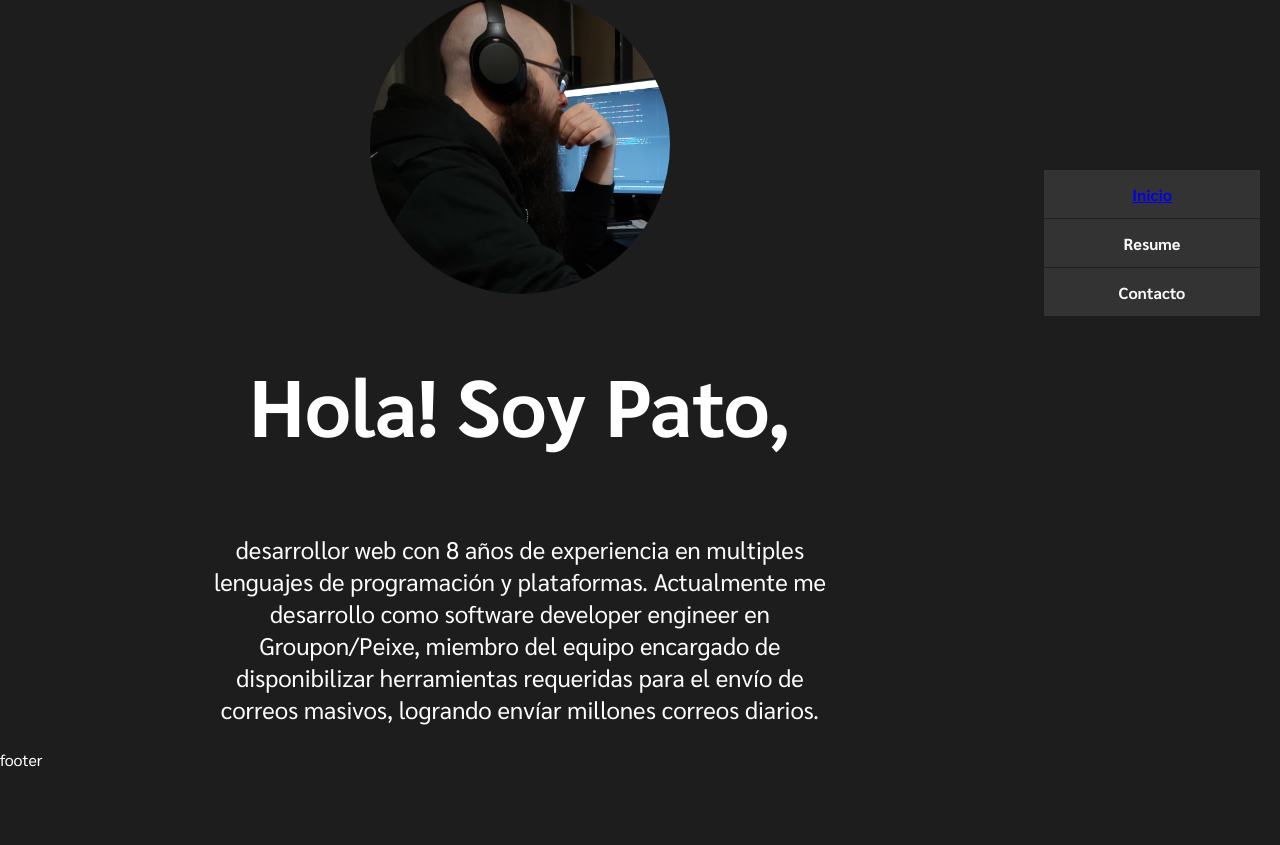
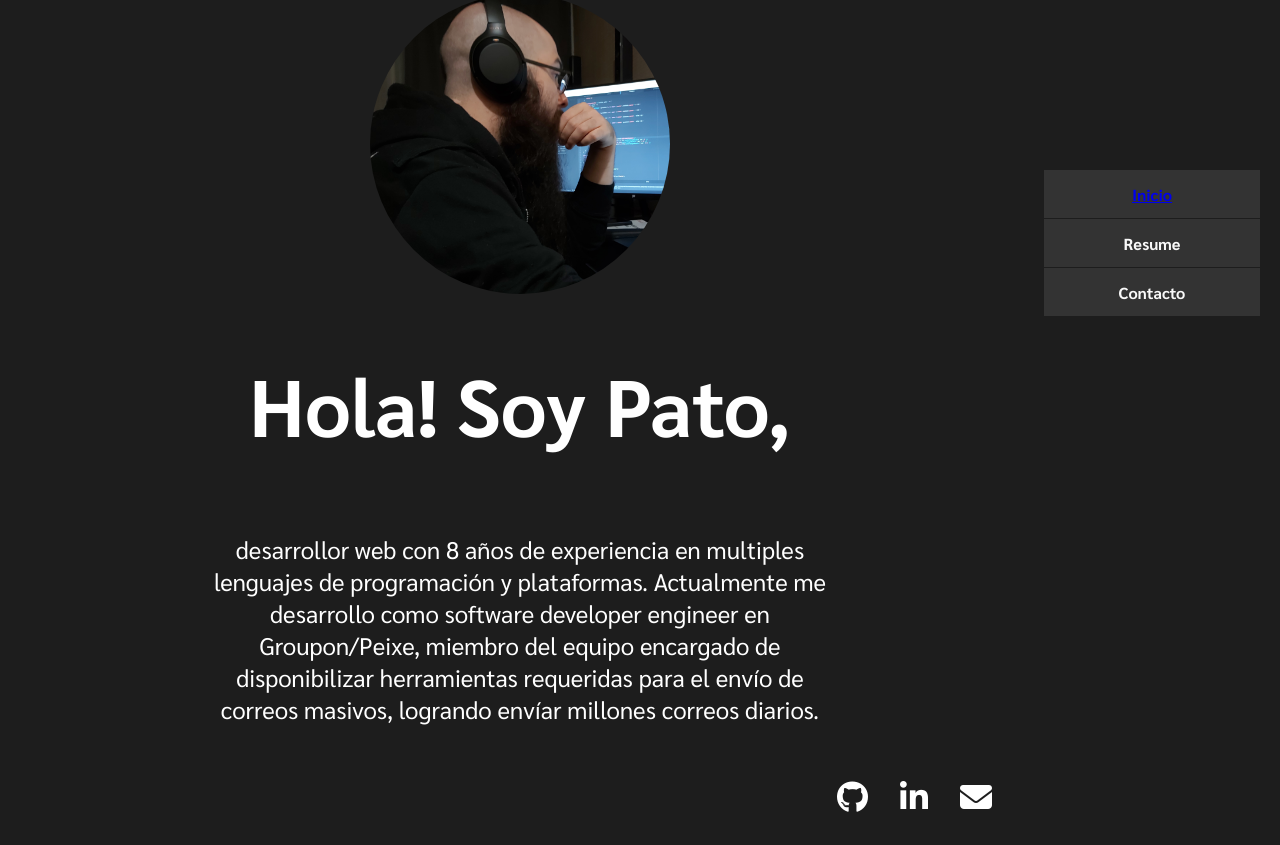
Before and after one commit to pagondel/personal-site, a React (Create React App) app: page / in a window 1280 px wide. Shown: the part 150-995 px from the top of the page. Before the commit the page ends 947 px from the top, so only its background shows below. Built offline with nearby package versions, Linux system fonts and the light colour scheme.

Commit message:
* Adds footer (#7)

```diff
--- /dev/null
+++ b/src/components/Footer/Footer.js
@@ -0,0 +1,25 @@
+import React from 'react';
+
+import data from '../../data/footer';
+import FooterItem from './FooterLink/FooterItem';
+import styles from './Footer.module.scss';
+
+const footer = () => {
+  const items = data.items.map((item) => (
+    <li key={Math.random()}>
+      <FooterItem
+        uri={item.uri}
+        icon={item.icon}
+        type={item.type}
+      />
+    </li>
+  ));
+
+  return (
+    <ul className={styles.Footer}>
+      {items}
+    </ul>
+  );
+};
+
+export default footer;
--- /dev/null
+++ b/src/components/Footer/Footer.module.scss
@@ -0,0 +1,11 @@
+.Footer {
+  display: flex;
+  justify-content: flex-end;
+  align-items: center;
+  list-style: none;
+  margin: 2rem 2rem;
+
+  li {
+    margin: 0 1rem;
+  }
+}
--- /dev/null
+++ b/src/components/Footer/FooterLink/FooterItem.js
@@ -0,0 +1,32 @@
+import React from 'react';
+import PropTypes from 'prop-types';
+
+import styles from './FooterItem.module.scss';
+
+const footerLink = (props) => {
+  const {
+    uri,
+    icon,
+    type,
+  } = props;
+
+  let item;
+
+  switch (type) {
+    case 'link':
+      item = <a className={styles.Link} href={uri} target="_blank" rel="noopener noreferrer">{icon}</a>;
+      break;
+    default:
+      item = null;
+  }
+
+  return item;
+};
+
+footerLink.propTypes = {
+  uri: PropTypes.string.isRequired,
+  icon: PropTypes.element.isRequired,
+  type: PropTypes.string.isRequired,
+};
+
+export default footerLink;
--- /dev/null
+++ b/src/components/Footer/FooterLink/FooterItem.module.scss
@@ -0,0 +1,5 @@
+@import '../../../styles/_variables';
+
+.Link {
+  color: $white;
+}
--- a/src/containers/Layout/Layout.js
+++ b/src/containers/Layout/Layout.js
@@ -5,6 +5,7 @@ import styles from './Layout.module.scss';
 import SiteInfo from '../../data/site-info';
 import Nav from '../../components/Nav/Nav';
 import Home from '../../components/Home/Home';
+import Footer from '../../components/Footer/Footer';
 
 class Layout extends Component {
   constructor(props) {
@@ -30,7 +31,9 @@ class Layout extends Component {
         <main className={styles.Content}>
           <Home />
         </main>
-        <footer className={styles.Footer}>footer</footer>
+        <footer className={styles.Footer}>
+          <Footer />
+        </footer>
       </div>
     );
   }
--- a/src/containers/Layout/Layout.module.scss
+++ b/src/containers/Layout/Layout.module.scss
@@ -8,7 +8,7 @@
     areas: 'header'
            'main'
            'footer';
-    rows: 6rem minmax(calc(100vh - 9rem), max-content) 3rem
+    rows: 6rem minmax(calc(100vh - 12rem), max-content) 6rem
   }
 }
 
@@ -36,7 +36,7 @@
       columns: auto 15rem;
       areas: 'header header'
              'main sidebar'
-             'footer footer';
+             'footer';
     }
   }
 
--- /dev/null
+++ b/src/data/footer.js
@@ -0,0 +1,23 @@
+import React from 'react';
+
+const data = {
+  items: [
+    {
+      icon: <i className="fab fa-github fa-2x" />,
+      uri: 'https://github.com/pagondel',
+      type: 'link',
+    },
+    {
+      icon: <i className="fab fa-linkedin-in fa-2x" />,
+      uri: 'https://www.linkedin.com/in/pagondel/',
+      type: 'link',
+    },
+    {
+      icon: <i className="fas fa-envelope fa-2x" />,
+      uri: 'mailto:hola@pgonzalez.org',
+      type: 'link',
+    },
+  ],
+};
+
+export default data;
```
